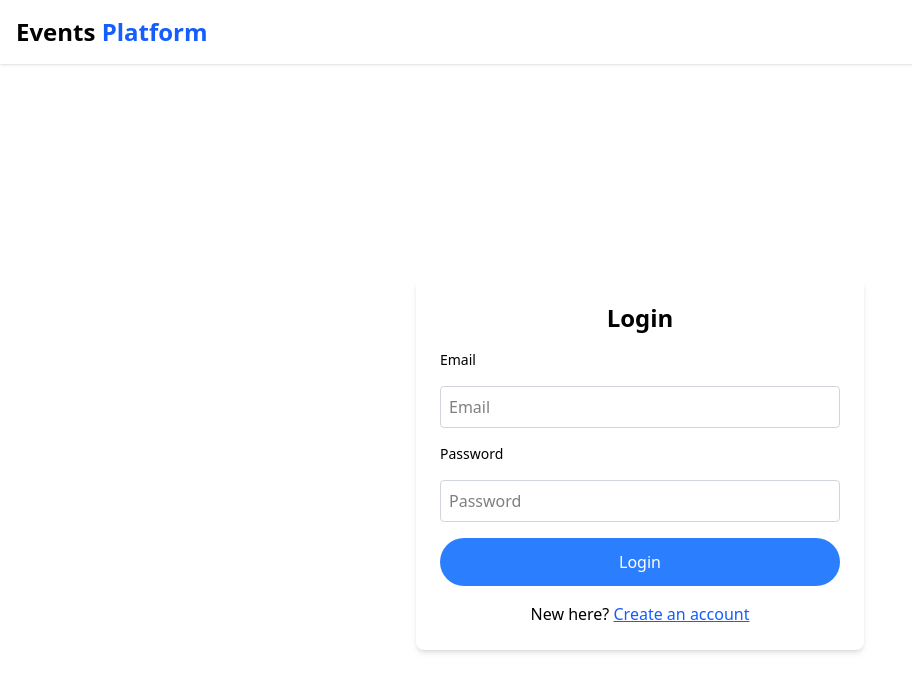
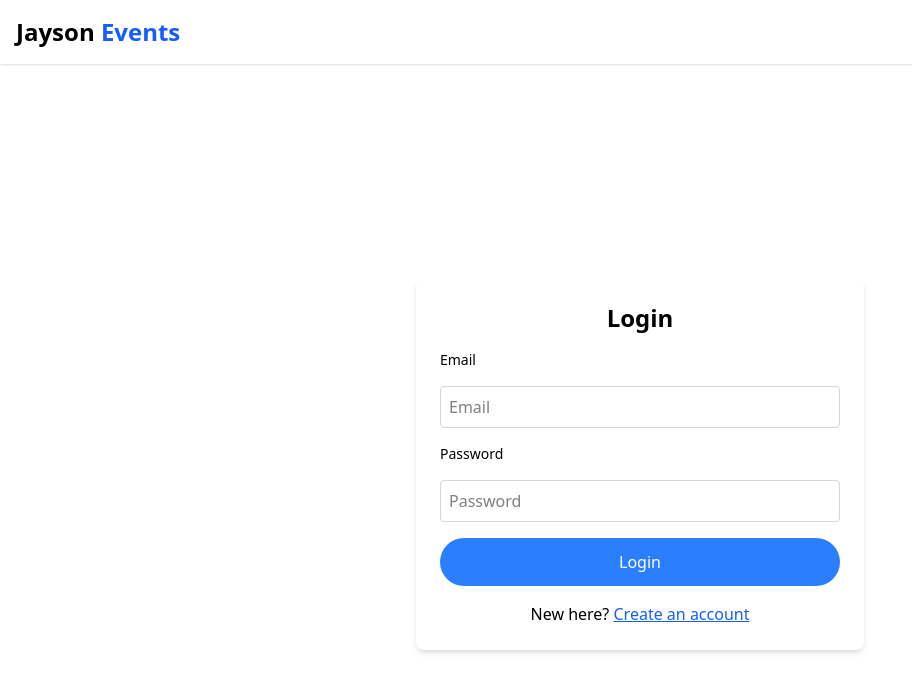
Before and after one commit to dot-jayson/events-platform, a React (Vite) app: page /auth in a window 1280 px wide. Shown: the top 692 px of the page, without its empty margins (0-912 px from the left). Built offline with nearby package versions, Linux system fonts and the light colour scheme; no server answers.

Commit message:
updated title and logo

```diff
--- a/index.html
+++ b/index.html
@@ -11,7 +11,7 @@
       name="viewport"
       content="width=device-width, initial-scale=1.0"
     />
-    <title>Events Platform</title>
+    <title>Jayson Events</title>
   </head>
   <body>
     <div id="root"></div>
--- a/src/components/Navbar.tsx
+++ b/src/components/Navbar.tsx
@@ -24,7 +24,7 @@ const Navbar = () => {
       {/* Left Logo */}
       <div>
         <h1 className="text-2xl font-semibold">
-          Events <span className="text-blue-600 font-bold">Platform</span>
+          Jayson <span className="text-blue-600 font-bold">Events</span>
         </h1>
       </div>
 
```
